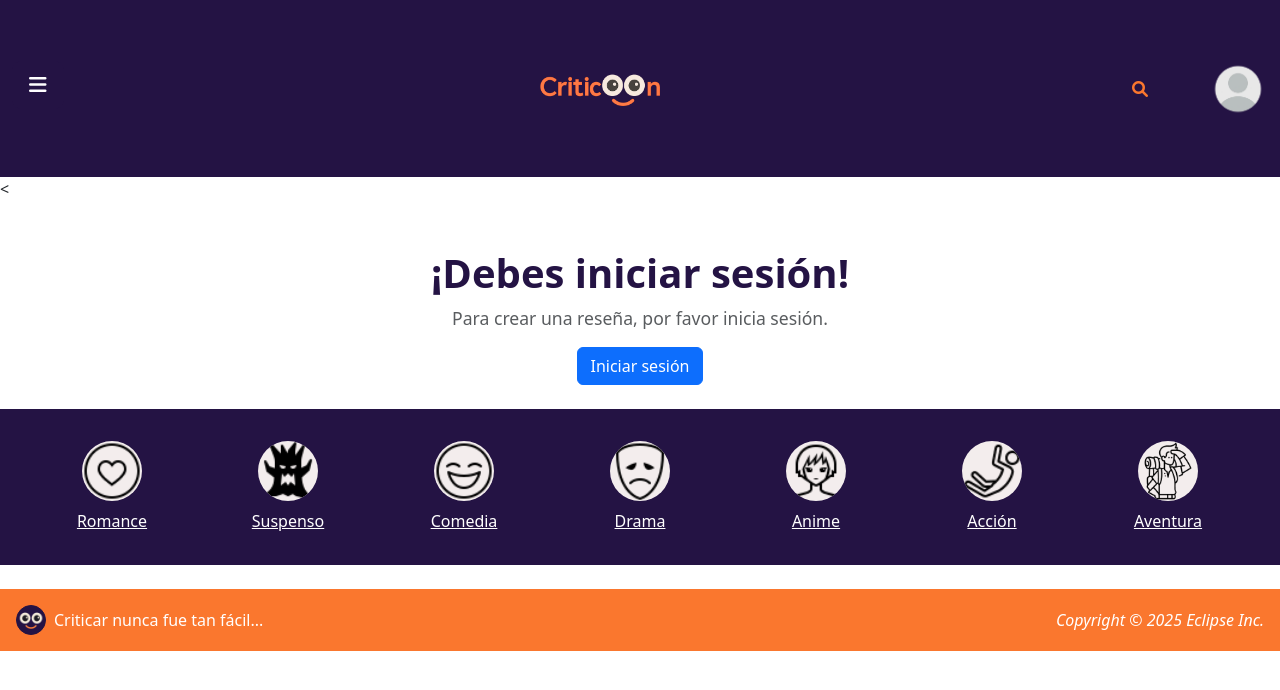
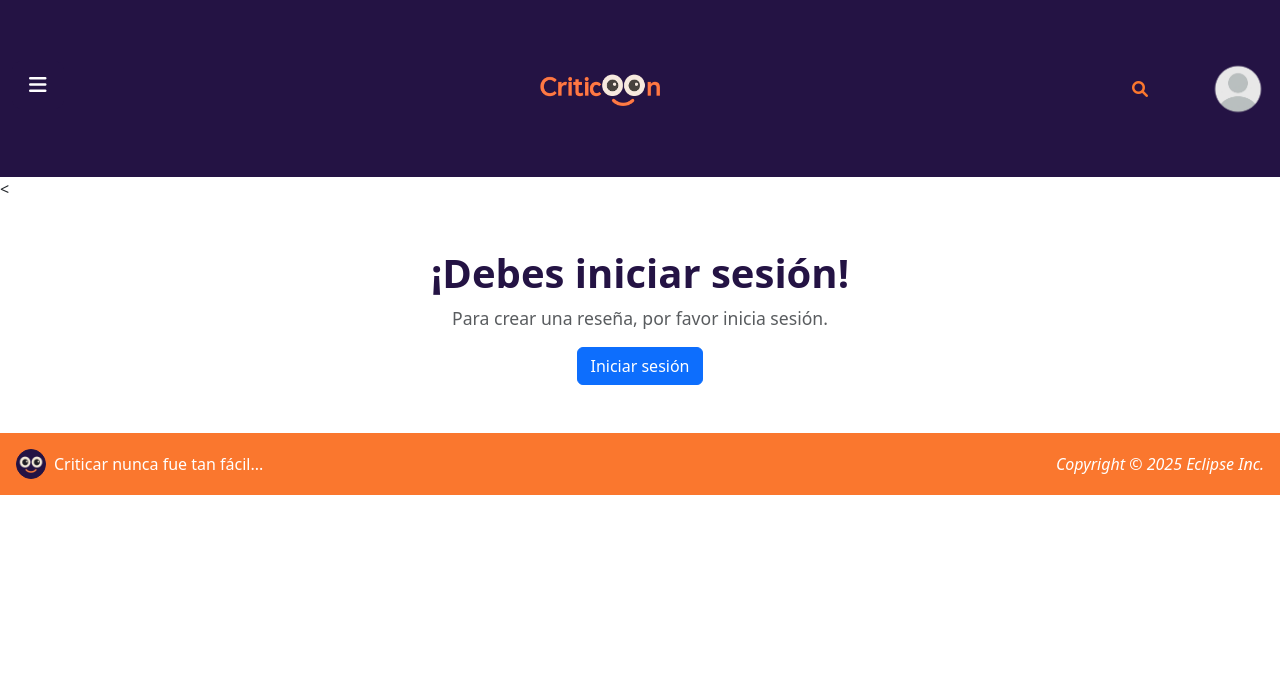
Before and after one commit to PaulaMilla/CriticO-On, an Angular app in the folder CriticO-On/: page /content/1/review in a window 1280 px wide. Shown: the top 690 px of the page. Built offline with nearby package versions, Linux system fonts and the light colour scheme.

Commit message:
ya funciona la categoria chicas

```diff
--- a/CriticO-On/src/app/app.component.html
+++ b/CriticO-On/src/app/app.component.html
@@ -7,7 +7,7 @@
 <app-header></app-header>
 
 <router-outlet></router-outlet>
-<app-categoria-carrusel></app-categoria-carrusel>
+
 
 
 <app-footer></app-footer>
--- a/CriticO-On/src/app/components/categoria-carrusel/categoria-carrusel.component.html
+++ b/CriticO-On/src/app/components/categoria-carrusel/categoria-carrusel.component.html
@@ -6,11 +6,11 @@
       <span>Romance</span>
     </a>
 
-    <a routerLink="/categoria/suspenso" class="genre-card">
+    <a routerLink="/categoria/Thriller" class="genre-card">
       <div class="genre-icon">
         <img src="assets/terror.png" alt="Suspenso" />
       </div>
-      <span>Suspenso</span>
+      <span>Thriller</span>
     </a>
 
     <a routerLink="/categoria/comedia" class="genre-card">
@@ -29,22 +29,22 @@
 
     <a routerLink="/categoria/animacion" class="genre-card">
       <div class="genre-icon">
-        <img src="assets/anime.png" alt="Anime" />
+        <img src="assets/anime.png" alt="animacion" />
       </div>
       <span>Anime</span>
     </a>
 
-    <a routerLink="/categoria/accion" class="genre-card">
+    <a routerLink="/categoria/Ciencia Ficcion" class="genre-card">
       <div class="genre-icon">
         <img src="assets/accion.png" alt="Acción" />
       </div>
-      <span>Acción</span>
+      <span>Ficcion</span>
     </a>
 
-    <a routerLink="/categoria/aventura" class="genre-card">
+    <a routerLink="/categoria/fantasia" class="genre-card">
       <div class="genre-icon">
         <img src="assets/aventura.png" alt="Aventura" />
       </div>
-      <span>Aventura</span>
+      <span>Fantasia</span>
     </a>
   </div>
--- a/CriticO-On/src/app/components/categoria-carrusel/categoria-carrusel.component.ts
+++ b/CriticO-On/src/app/components/categoria-carrusel/categoria-carrusel.component.ts
@@ -1,9 +1,11 @@
 import { Component } from '@angular/core';
+import { CommonModule } from '@angular/common';
+import { RouterModule } from '@angular/router';
 
 @Component({
   selector: 'app-categoria-carrusel',
   standalone: true,
-  imports: [],
+  imports: [CommonModule, RouterModule],
   templateUrl: './categoria-carrusel.component.html',
   styleUrl: './categoria-carrusel.component.css'
 })
--- a/CriticO-On/src/app/components/home/home.component.html
+++ b/CriticO-On/src/app/components/home/home.component.html
@@ -1,3 +1,7 @@
 <app-carrusel></app-carrusel>
 
 <app-populares></app-populares>
+
+<app-categoria-carrusel></app-categoria-carrusel>
+
+<app-peliculas-genero></app-peliculas-genero>
--- a/CriticO-On/src/app/components/home/home.component.ts
+++ b/CriticO-On/src/app/components/home/home.component.ts
@@ -2,14 +2,18 @@ import { Component } from '@angular/core';
 import { PopularesComponent } from "../populares/populares.component";
 import {CarruselComponent} from "../carrusel/carrusel.component";
 import {CommonModule} from "@angular/common";
+import { CategoriaCarruselComponent } from '../categoria-carrusel/categoria-carrusel.component';
+import { PeliculasGeneroComponent } from '../peliculas-genero/peliculas-genero.component';
 
 @Component({
   selector: 'app-home',
   standalone: true,
-  imports: [CommonModule, CarruselComponent, PopularesComponent],
+  imports: [CommonModule, CarruselComponent, PopularesComponent, CategoriaCarruselComponent, PeliculasGeneroComponent],
   template: `
     <app-carrusel></app-carrusel>
     <app-populares></app-populares>
+    <app-categoria-carrusel></app-categoria-carrusel>
+
   `,
   styleUrl: './home.component.css'
 })
--- a/CriticO-On/src/app/components/peliculas-genero/peliculas-genero.component.css
+++ b/CriticO-On/src/app/components/peliculas-genero/peliculas-genero.component.css
@@ -1,6 +1,19 @@
-h2 {
-    color: #ff69b4;
-  }
-  img {
-    border-radius: 8px;
-  }
+.titulo {
+  text-align: center;
+  color: #ec7626;
+}
+
+.pelicula-container {
+  display: flex;
+  align-items: flex-start;
+  margin-bottom: 20px;
+  gap: 20px;
+}
+
+img {
+  border-radius: 8px;
+}
+
+.pelicula-info {
+  flex: 1;
+}
--- a/CriticO-On/src/app/components/peliculas-genero/peliculas-genero.component.html
+++ b/CriticO-On/src/app/components/peliculas-genero/peliculas-genero.component.html
@@ -1,7 +1,9 @@
-<p>peliculas-genero works!</p>
-<h2>Películas de {{ genero() }}</h2>
-<div *ngFor="let pelicula of peliculas()">
+<h2 class="titulo">Películas de {{ genero() }}</h2>
+
+<div *ngFor="let pelicula of peliculas()" class="pelicula-container">
   <img [src]="pelicula.url_foto" alt="{{ pelicula.nombre }}" width="200">
-  <h3>{{ pelicula.nombre }}</h3>
-  <p>{{ pelicula.descripcion }}</p>
+  <div class="pelicula-info">
+    <h3>{{ pelicula.nombre }}</h3>
+    <p>{{ pelicula.descripcion }}</p>
+  </div>
 </div>
--- a/CriticO-On/src/app/components/peliculas-genero/peliculas-genero.component.ts
+++ b/CriticO-On/src/app/components/peliculas-genero/peliculas-genero.component.ts
@@ -1,11 +1,13 @@
-import { Component, inject, signal } from '@angular/core';
+import { Component, inject, signal, effect } from '@angular/core';
 import { CategoriaService } from '../../services/categoria.service';
 import { ActivatedRoute } from '@angular/router';
 import { CommonModule } from '@angular/common';
+import { RouterModule } from '@angular/router';
+
 @Component({
   selector: 'app-peliculas-genero',
   standalone: true,
-  imports: [CommonModule],
+  imports: [CommonModule, RouterModule],
   templateUrl: './peliculas-genero.component.html',
   styleUrl: './peliculas-genero.component.css'
 })
@@ -17,10 +19,18 @@ export class PeliculasGeneroComponent {
   peliculas = signal<any[]>([]);
 
   constructor() {
-    this.genero.set(this.route.snapshot.paramMap.get('genero') || 'Desconocido');
+    this.route.paramMap.subscribe(params => {
+      const generoParam = params.get('genero') || 'Desconocido';
+      this.genero.set(generoParam);
+    });
 
-    this.categoriaService.getPeliculasPorGenero(this.genero()).subscribe(data => {
-      this.peliculas.set(data);
+    effect(() => {
+      const actualGenero = this.genero();
+      if (actualGenero && actualGenero !== 'Desconocido') {
+        this.categoriaService.getPeliculasPorGenero(actualGenero).subscribe(data => {
+          this.peliculas.set(data);
+        });
+      }
     });
   }
 }
--- a/CriticO-On/src/main.ts
+++ b/CriticO-On/src/main.ts
@@ -2,6 +2,9 @@ import { bootstrapApplication } from '@angular/platform-browser';
 import { appConfig } from './app/app.config';
 import { AppComponent } from './app/app.component';
 import {provideHttpClient} from "@angular/common/http";
+import { provideRouter } from '@angular/router';
+import { Routes } from '@angular/router';
+
 
 bootstrapApplication(AppComponent, {
   ...appConfig,                          // 🧩 tu configuración existente
```
